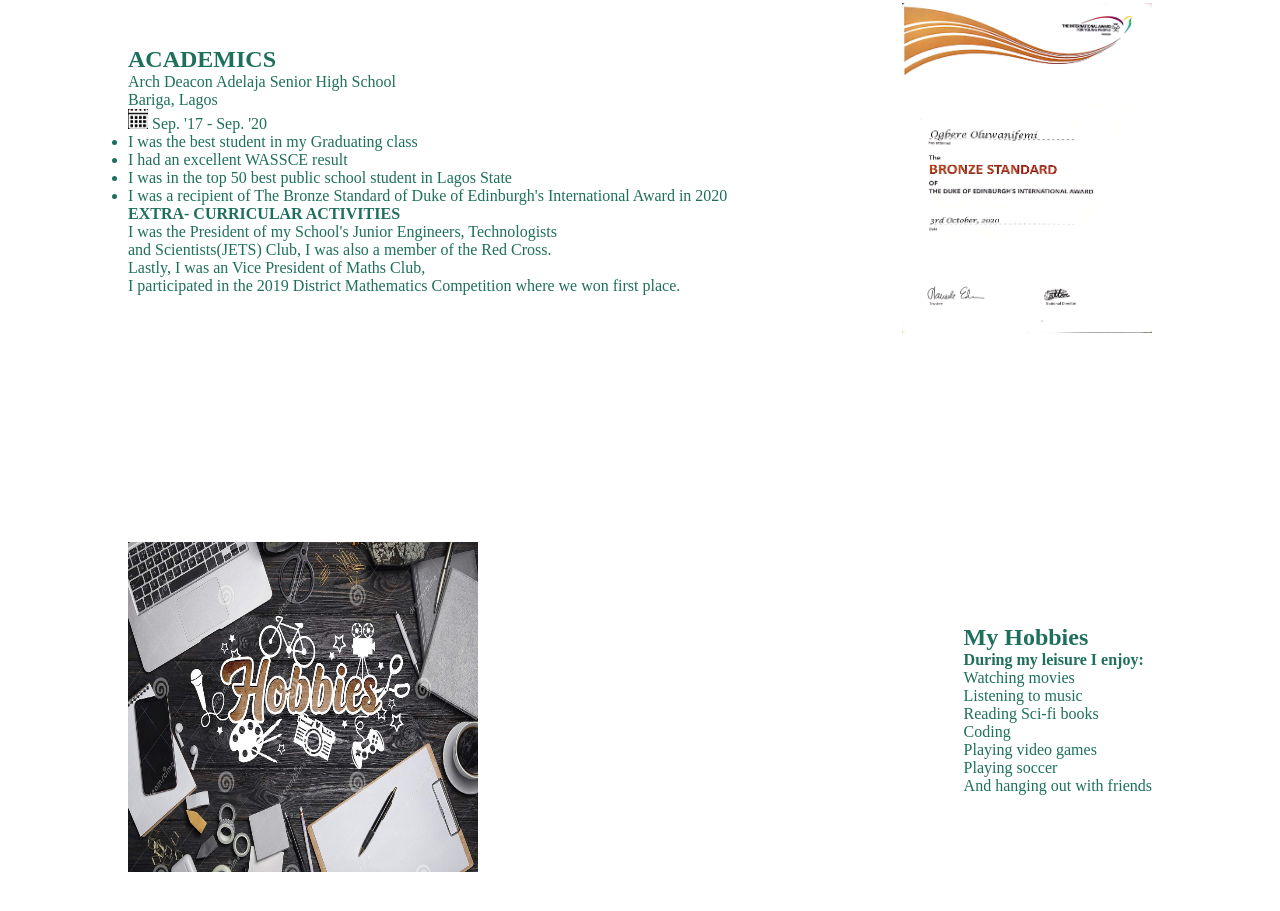
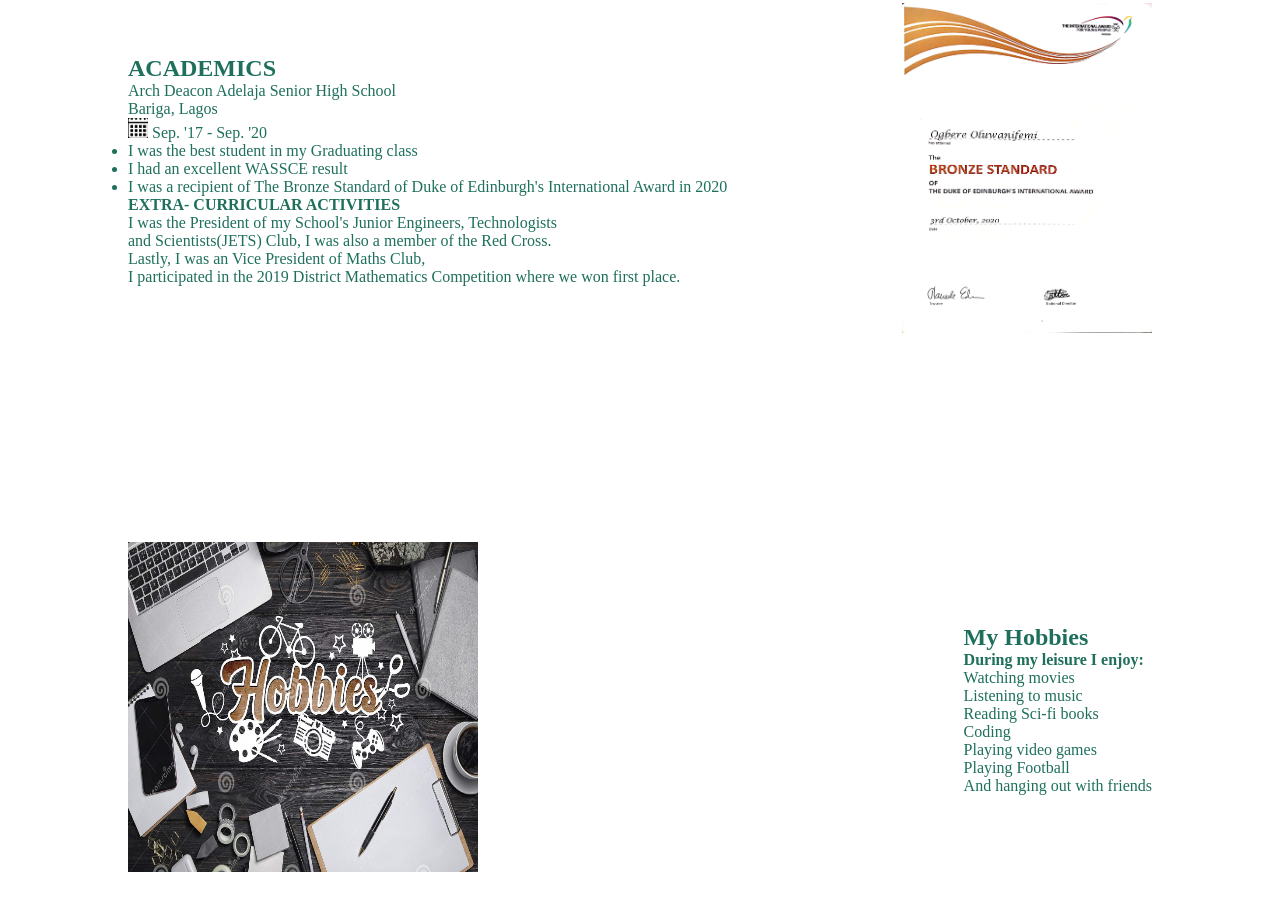
Before and after one commit to Niffythekidd/niffythekidd.github.io, a plain HTML site: page index.html in a window 1280 px wide. Shown: the part 1762-2673 px from the top of the page. Drawn offline with Linux system fonts and the light colour scheme; a web font is replaced by a local one.

Commit message:
Update index.html

```diff
--- a/index.html
+++ b/index.html
@@ -129,7 +129,6 @@
            <ul>
             <li id="el">I was the best student in my Graduating class</li>
             <li id="el">I had an excellent WASSCE result</li>
-            <li id="el">I was in the top 50 best public school student in Lagos State</li>
             <li id="el">I was a recipient of The Bronze Standard of Duke of Edinburgh's International Award in 2020</li>
            </ul>
           <h4>EXTRA- CURRICULAR ACTIVITIES</h4>
@@ -153,7 +152,7 @@
             <li id="hli">Reading Sci-fi books</li>
             <li id="hli">Coding</li>
             <li id="hli">Playing video games</li>
-            <li id="hli" >Playing soccer</li>
+            <li id="hli" >Playing Football</li>
             <li id="hli">And hanging out with friends</li>
           </ul>
         </div>
```
